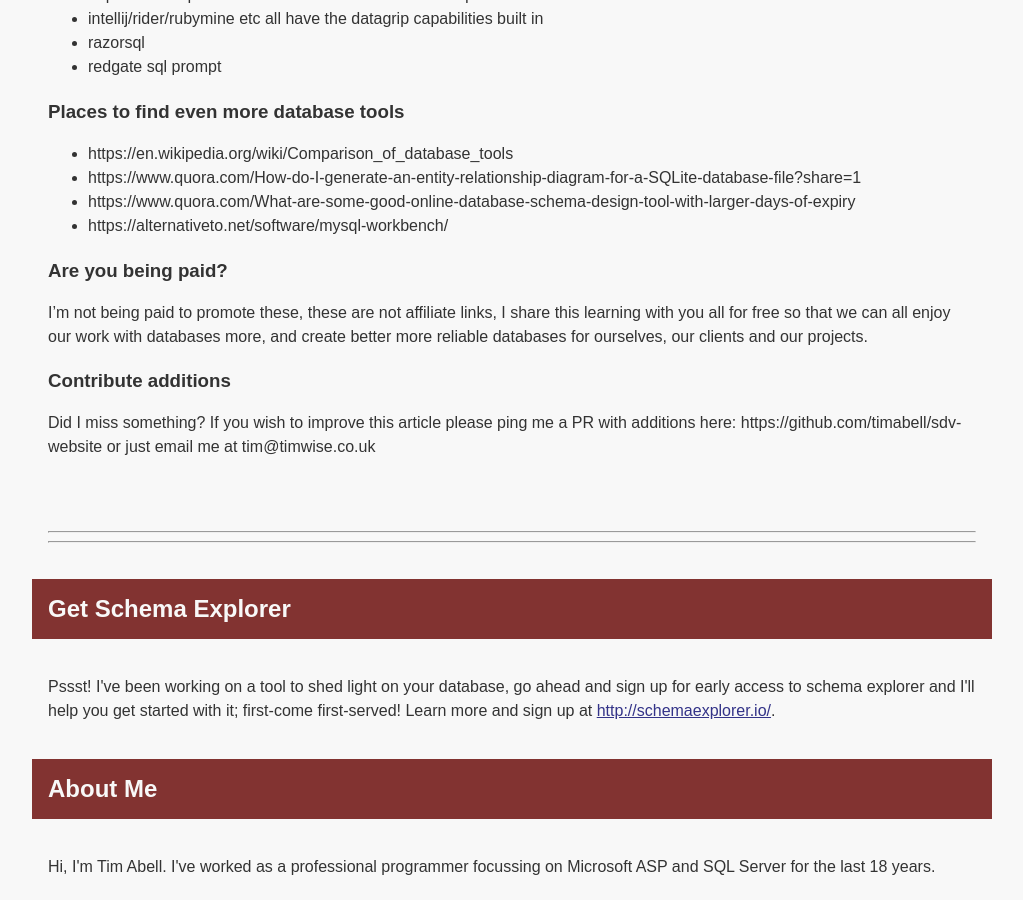
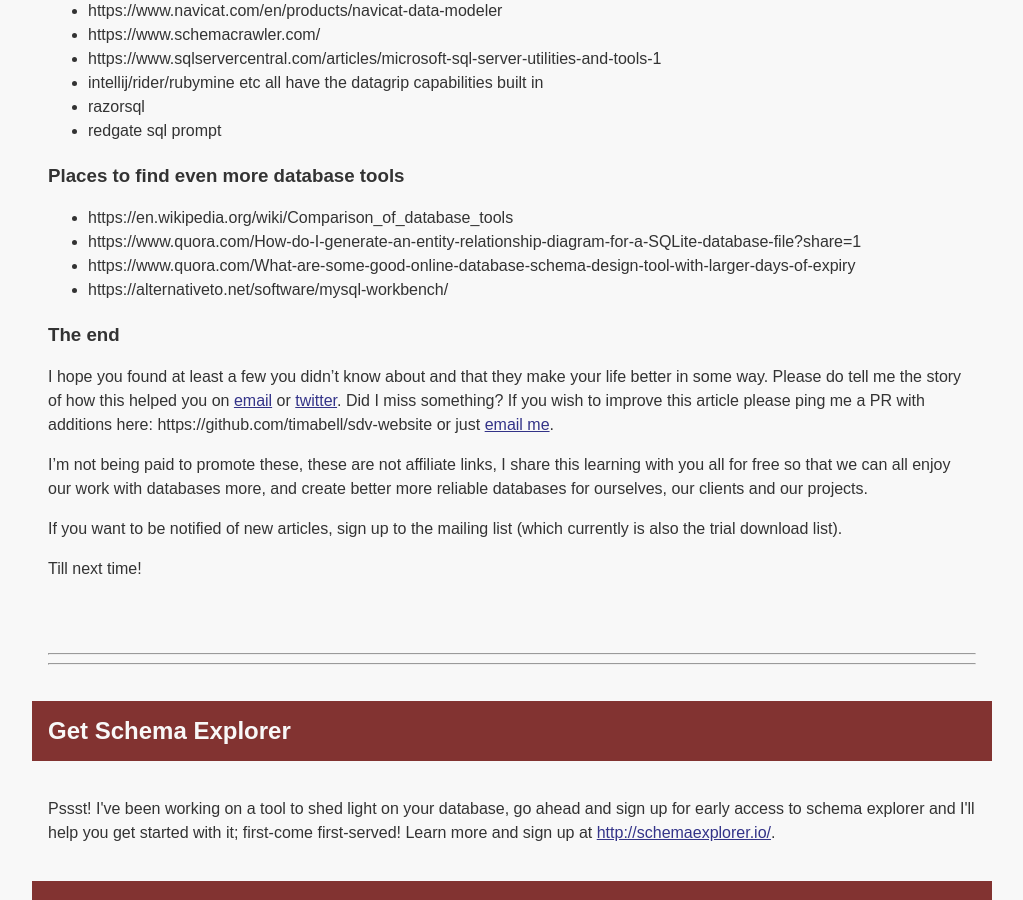
Before and after one commit to timabell/schema-explorer, a Jekyll site: the page built from _posts/2019-06-10-database-tools-you-didnt-know-about.md, in a window 1280 px wide and 900 px high, scrolled down 1833 px. Shown: the whole window, without its empty margins (128-1151 px from the left). Built offline with Jekyll 4.4.1, drawn with Linux system fonts in a browser that asks for light colours; nearby versions of some CDN libraries; some of the changed text lies outside the part shown.

Commit message:
Database tools prose

```diff
--- a/_posts/2019-06-10-database-tools-you-didnt-know-about.md
+++ b/_posts/2019-06-10-database-tools-you-didnt-know-about.md
@@ -7,13 +7,20 @@
 
 But you already know all the tools don't you?
 
-That's what I thought too before I started working on [SQL Schema Explorer](http://schemaexplorer.io/). Even after 18 years working with databases it turns out I only knew a fraction of the tools that are out there. Below is all the things I've found and that have been shared with me as I've been on this journey and a few I already knew. Hopefully there's more than a few that you didn't know of and maybe you'll pick a few up and add them to your toolbox to up your database game.
+That's what I thought too before I started working on [SQL Schema
+Explorer](http://schemaexplorer.io/). Even after 18 years working with
+databases it turns out I only knew a fraction of the tools that are out there.
+Below is all the things I've found and that have been shared with me as I've
+been on this journey and a few I already knew. Hopefully there's more than a
+few that you didn't know of and maybe you'll pick a few up and add them to your
+toolbox to up your database game.
 
 ### Microsoft Sql Server
 
-#### Running MSSQL on open source
+#### You can now run MSSQL on open source
 
-Did you know Microsoft SQL Server (aka mssql) is now available on both linux natively and in docker containers? It's the real deal, not like mono vs .net
+Did you know Microsoft SQL Server (aka mssql) is now available on both linux
+natively and in docker containers? It's the real deal, not like mono vs .net
 
 * [SQL Server on Linux](https://docs.microsoft.com/en-us/sql/linux/sql-server-linux-setup)
 * [SQL Server in Docker](https://docs.microsoft.com/en-us/sql/linux/quickstart-install-connect-docker?view=sql-server-2017)
@@ -24,11 +31,18 @@
 	-p 1433:1433 --name mssql1 \
 	-d mcr.microsoft.com/mssql/server:2017-latest
 
+I don't know about you but one less reason to fire up the Windows VM sure does
+make me happy. Combined with dotnet core I haven't fired up Windows in months
+now.
+
 #### Management studio
 
 Okay you know this one but I have to mention it.
 
-It has awkward but functional diagram support. You can version control these diagrams and move them between servers with https://github.com/timabell/database-diagram-scm which is worth knowing about if you ever use the ssms diagrams.
+It has awkward but functional diagram support. You can version control these
+diagrams and move them between servers with
+https://github.com/timabell/database-diagram-scm which is worth knowing about
+if you ever use the ssms diagrams.
 
 #### SSMS Tools Pack
 
@@ -78,10 +92,13 @@
 * https://www.quora.com/What-are-some-good-online-database-schema-design-tool-with-larger-days-of-expiry
 * https://alternativeto.net/software/mysql-workbench/
 
-### Are you being paid?
+### The end
+
+I hope you found at least a few you didn't know about and that they make your life better in some way. Please do tell me the story of how this helped you on [email](tim@schemaexplorer.io) or [twitter](https://twitter.com/tim_abell).
+Did I miss something? If you wish to improve this article please ping me a PR with additions here: https://github.com/timabell/sdv-website or just [email me](tim@schemaexplorer.io).
 
 I'm not being paid to promote these, these are not affiliate links, I share this learning with you all for free so that we can all enjoy our work with databases more, and create better more reliable databases for ourselves, our clients and our projects.
 
-### Contribute additions
+If you want to be notified of new articles, sign up to the mailing list (which currently is also the trial download list).
 
-Did I miss something? If you wish to improve this article please ping me a PR with additions here: https://github.com/timabell/sdv-website or just email me at tim@timwise.co.uk
+Till next time!
```
